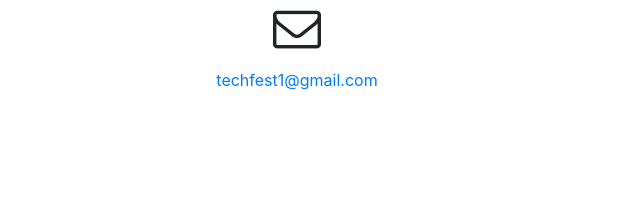
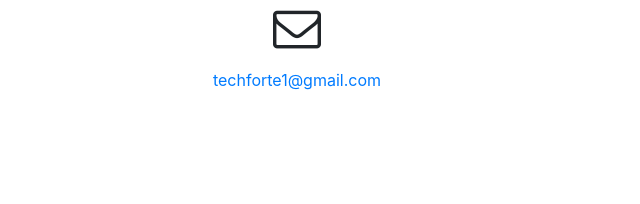
Before and after one commit to Tech-Forte/techforte, a website with bundled scripts: page index.html in a window 1280 px wide. Shown: the part 2589-2793 px from the top of the page, 533-1173 px from the left. Built offline with nearby package versions, Linux system fonts and the light colour scheme.

Commit message:
Update
mail fix

```diff
--- a/index.html
+++ b/index.html
@@ -264,7 +264,7 @@
 					<p>
 						<i class="fa fa-envelope-o fa-3x mb-3 sr-contact"></i>
 						<br/>
-						<a href="mailto:techfest1@gmail.com">techfest1@gmail.com</a>
+						<a href="mailto:techfest1@gmail.com">techforte1@gmail.com</a>
 					</p>
 				</div>
 			</div>
```
